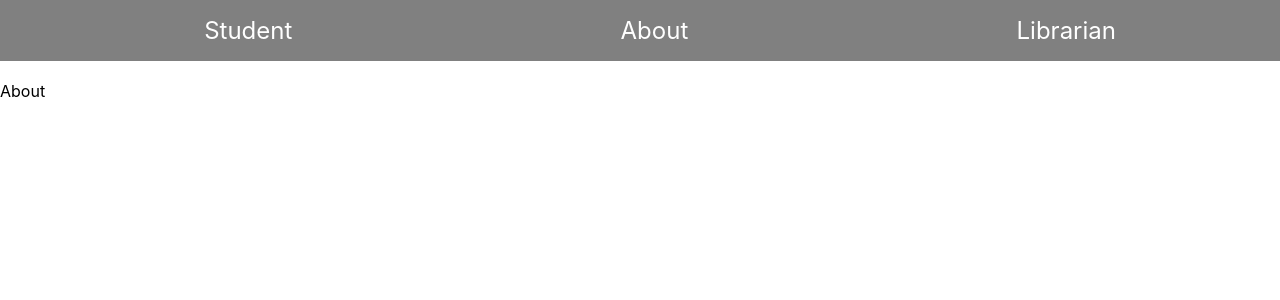
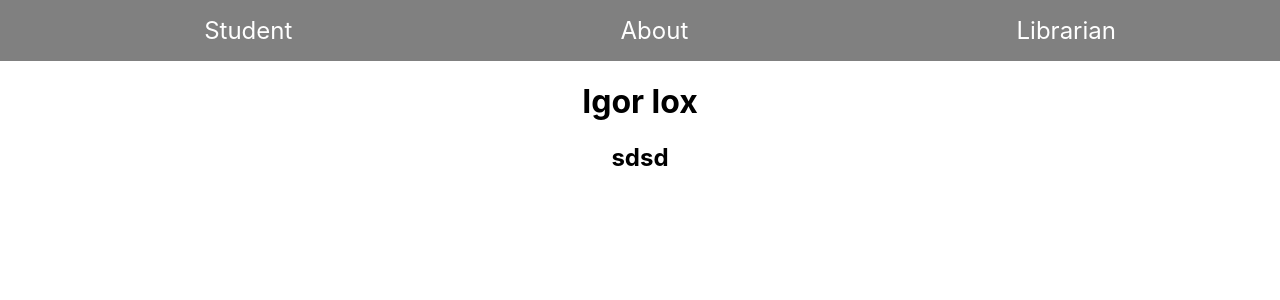
Before and after one commit to tarasmal/lib-fe, a React (Create React App) app: page /about in a window 1280 px wide. Shown: the top 300 px of the page. Built offline with nearby package versions, Linux system fonts and the light colour scheme.

Commit message:
feat: about style

```diff
--- a/src/components/pages/About/About.jsx
+++ b/src/components/pages/About/About.jsx
@@ -1,9 +1,11 @@
 import React from 'react';
+import './About.styles.css'
 
 const About = () => {
     return (
-        <div>
-            About
+        <div className={'about'}>
+            <h1 className={''}>Igor lox</h1>
+            <h2>sdsd</h2>
         </div>
     );
 };
--- /dev/null
+++ b/src/components/pages/About/About.styles.css
@@ -0,0 +1,4 @@
+.about {
+    text-align: center;
+    width: 100%;
+}
```
